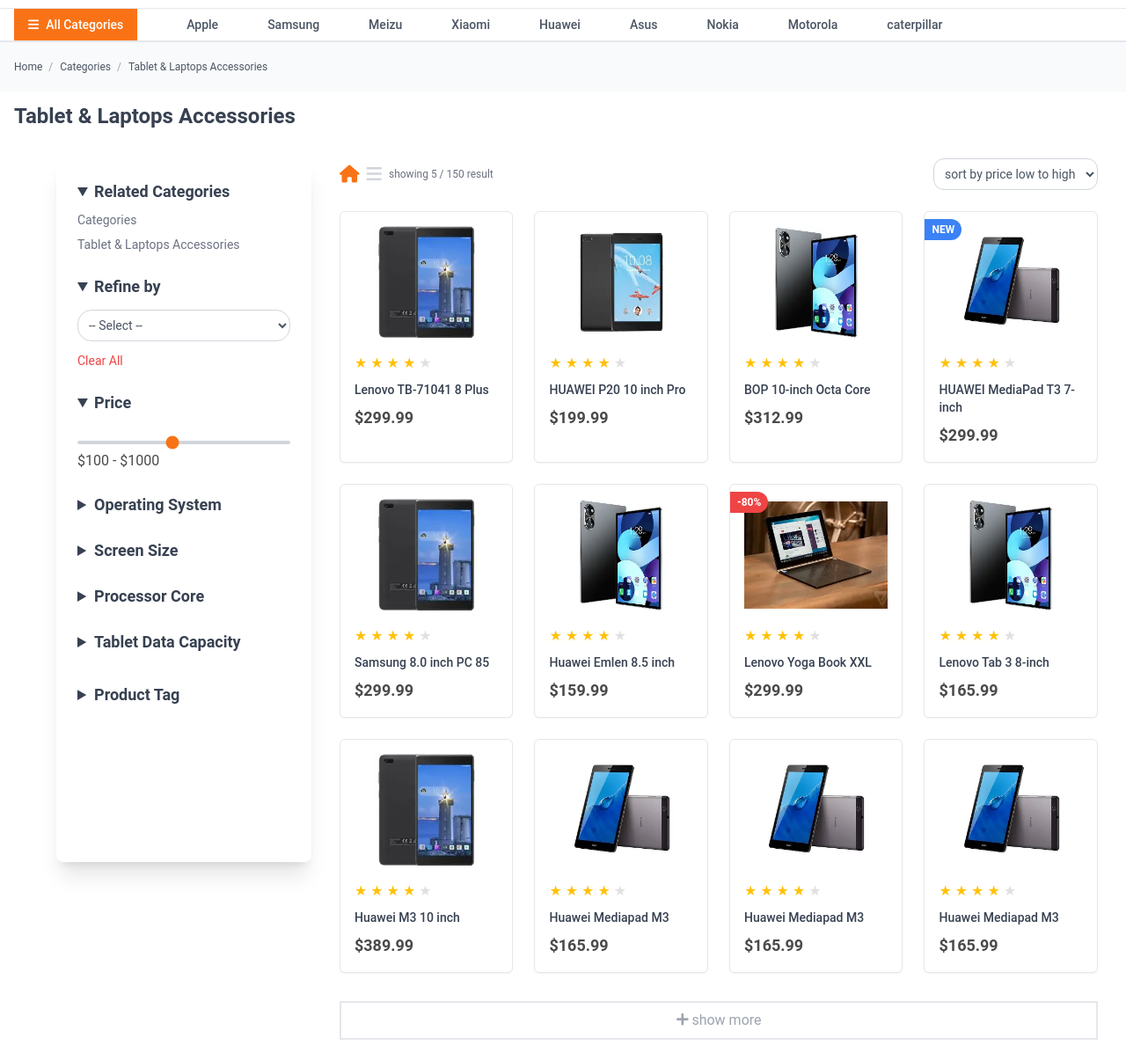
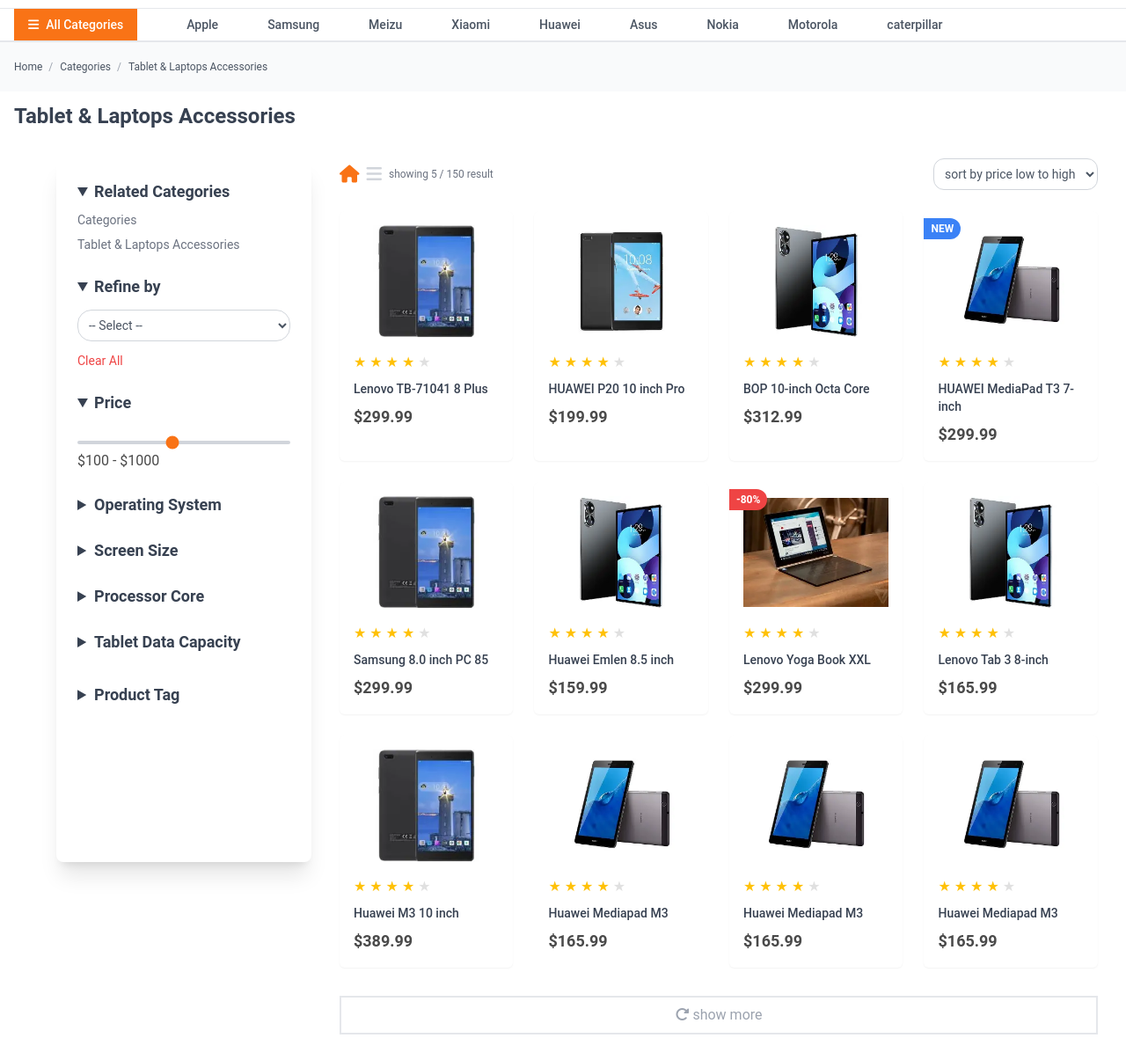
Before and after one commit to AliHassan2712/YouShop-GSG-H1, a plain HTML site: page index.html in a window 1280 px wide. Shown: the part 92-1297 px from the top of the page at 88% size. Drawn offline with nearby package versions, Linux system fonts and the light colour scheme.

Commit message:
Enhance product card styles with hover effects and update button icon

```diff
--- a/index.html
+++ b/index.html
@@ -413,7 +413,7 @@
         >
           <!-- Product 1 -->
           <div
-            class="bg-white p-4 rounded-md shadow-sm border border-gray-200 flex flex-col hover:scale-105 transition-transform duration-200 group relative"
+            class="bg-white p-4 rounded-md shadow-sm  flex flex-col hover:scale-105 transition-transform duration-200 group relative hover:border border-gray-200"
           >
             <img
               src="assets/imgs/prod1.webp"
@@ -447,7 +447,7 @@
 
           <!-- Product 2 -->
           <div
-            class="bg-white p-4 rounded-md shadow-sm border border-gray-200 flex flex-col hover:scale-105 transition-transform duration-200 group relative"
+            class="bg-white p-4 rounded-md shadow-sm flex flex-col hover:scale-105 transition-transform duration-200 group relative hover:border border-gray-200"
           >
             <img
               src="assets/imgs/tablet.webp"
@@ -481,7 +481,7 @@
 
           <!-- Product 3 -->
           <div
-            class="bg-white p-4 rounded-md shadow-sm border border-gray-200 flex flex-col hover:scale-105 transition-transform duration-200 group relative"
+            class="bg-white p-4 rounded-md shadow-sm flex flex-col hover:scale-105 transition-transform duration-200 group relative hover:border border-gray-200"
           >
             <img
               src="assets/imgs/prod3.webp"
@@ -515,7 +515,7 @@
 
           <!-- Product 4 -->
           <div
-            class="bg-white p-4 rounded-md shadow-sm border border-gray-200 flex flex-col hover:scale-105 transition-transform duration-200 group relative before:content-['NEW'] before:absolute before:top-2 before:left-0 before:bg-blue-500 before:text-white before:text-xs before:font-bold before:px-2 before:py-1 before:rounded-r-full"
+            class="bg-white p-4 rounded-md shadow-sm flex flex-col hover:scale-105 transition-transform duration-200 group relative before:content-['NEW'] before:absolute before:top-2 before:left-0 before:bg-blue-500 before:text-white before:text-xs before:font-bold before:px-2 before:py-1 before:rounded-r-full hover:border border-gray-200"
           >
             <img
               src="assets/imgs/prod4.webp"
@@ -549,7 +549,7 @@
 
           <!-- Product 5 -->
           <div
-            class="bg-white p-4 rounded-md shadow-sm border border-gray-200 flex flex-col hover:scale-105 transition-transform duration-200 group relative"
+            class="bg-white p-4 rounded-md shadow-sm  flex flex-col hover:scale-105 transition-transform duration-200 group relative hover:border border-gray-200"
           >
             <img
               src="assets/imgs/prod1.webp"
@@ -583,7 +583,7 @@
 
           <!-- Product 6 -->
           <div
-            class="bg-white p-4 rounded-md shadow-sm border border-gray-200 flex flex-col hover:scale-105 transition-transform duration-200 group relative"
+            class="bg-white p-4 rounded-md shadow-sm flex flex-col hover:scale-105 transition-transform duration-200 group relative hover:border border-gray-200"
           >
             <img
               src="assets/imgs/prod3.webp "
@@ -617,7 +617,7 @@
 
           <!-- Product 7 -->
           <div
-            class="bg-white p-4 rounded-md shadow-sm border border-gray-200 flex flex-col hover:scale-105 transition-transform duration-200 group relative before:content-['-80%'] before:absolute before:top-2 before:left-0 before:bg-red-500 before:text-white before:text-xs before:font-bold before:px-2 before:py-1 before:rounded-r-full"
+            class="bg-white p-4 rounded-md shadow-sm  flex flex-col hover:scale-105 transition-transform duration-200 group relative before:content-['-80%'] before:absolute before:top-2 before:left-0 before:bg-red-500 before:text-white before:text-xs before:font-bold before:px-2 before:py-1 before:rounded-r-full hover:border border-gray-200"
           >
             <img
               src="assets/imgs/prod7.webp"
@@ -651,7 +651,7 @@
 
           <!-- Product 8 -->
           <div
-            class="bg-white p-4 rounded-md shadow-sm border border-gray-200 flex flex-col hover:scale-105 transition-transform duration-200 group relative"
+            class="bg-white p-4 rounded-md shadow-sm  flex flex-col hover:scale-105 transition-transform duration-200 group relative hover:border border-gray-200"
           >
             <img
               src="assets/imgs/prod3.webp"
@@ -685,7 +685,7 @@
 
           <!-- Product 9 -->
           <div
-            class="bg-white p-4 rounded-md shadow-sm border border-gray-200 flex flex-col hover:scale-105 transition-transform duration-200 group relative"
+            class="bg-white p-4 rounded-md shadow-sm  flex flex-col hover:scale-105 transition-transform duration-200 group relative hover:border border-gray-200"
           >
             <img
               src="assets/imgs/prod1.webp"
@@ -717,7 +717,7 @@
 
           <!-- Product 10 -->
           <div
-            class="bg-white p-4 rounded-md shadow-sm border border-gray-200 flex flex-col hover:scale-105 transition-transform duration-200 group relative"
+            class="bg-white p-4 rounded-md  flex flex-col hover:scale-105 transition-transform duration-200 group relative hover:border border-gray-200"
           >
             <img
               src="assets/imgs/prod4.webp"
@@ -751,7 +751,7 @@
 
           <!-- Product 11 -->
           <div
-            class="bg-white p-4 rounded-md shadow-sm border border-gray-200 flex flex-col hover:scale-105 transition-transform duration-200 group relative"
+            class="bg-white p-4 rounded-md shadow-sm  flex flex-col hover:scale-105 transition-transform duration-200 group relative hover:border border-gray-200"
           >
             <img
               src="assets/imgs/prod4.webp"
@@ -785,7 +785,7 @@
 
           <!-- Product 12 -->
           <div
-            class="bg-white p-4 rounded-md shadow-sm border border-gray-200 flex flex-col hover:scale-105 transition-transform duration-200 group relative"
+            class="bg-white p-4 rounded-md shadow-sm  flex flex-col hover:scale-105 transition-transform duration-200 group relative hover:border border-gray-200"
           >
             <img
               src="assets/imgs/prod4.webp"
@@ -818,7 +818,7 @@
           </div>
         </div>
         <button class="bg-white px-4 py-2 mt-8 w-full border-2 text-gray-400">
-          <i class="fa fas fab fas fas fa-plus"></i>
+        <i class="fas fa-rotate-right"></i>
           show more
         </button>
 
@@ -873,7 +873,7 @@
           >
             <!-- Product 1 -->
             <div
-              class="bg-white p-4 rounded-md shadow-sm border border-gray-200 flex flex-col hover:scale-105 transition-transform duration-200 group relative"
+              class="bg-white p-4 rounded-md shadow-sm flex flex-col hover:scale-105 transition-transform duration-200 group relative hover:border border-gray-200"
             >
               <img
                 src="assets/imgs/prod4.webp"
@@ -907,7 +907,7 @@
 
             <!-- Product 2 -->
             <div
-              class="bg-white p-4 rounded-md shadow-sm border border-gray-200 flex flex-col hover:scale-105 transition-transform duration-200 group relative"
+              class="bg-white p-4 rounded-md shadow-sm flex flex-col hover:scale-105 transition-transform duration-200 group relative hover:border border-gray-200"
             >
               <img
                 src="assets/imgs/tablet.webp"
@@ -941,7 +941,7 @@
 
             <!-- Product 3 -->
             <div
-              class="bg-white p-4 rounded-md shadow-sm border border-gray-200 flex flex-col hover:scale-105 transition-transform duration-200 group relative"
+              class="bg-white p-4 rounded-md shadow-sm flex flex-col hover:scale-105 transition-transform duration-200 group relative hover:border border-gray-200"
             >
               <img
                 src="assets/imgs/prod4.webp"
@@ -975,7 +975,7 @@
 
             <!-- Product 4 -->
             <div
-              class="bg-white p-4 rounded-md shadow-sm border border-gray-200 flex flex-col hover:scale-105 transition-transform duration-200 group"
+              class="bg-white p-4 rounded-md shadow-sm flex flex-col hover:scale-105 transition-transform duration-200 group hover:border border-gray-200"
             >
               <img
                 src="assets/imgs/prod1.webp"
```
